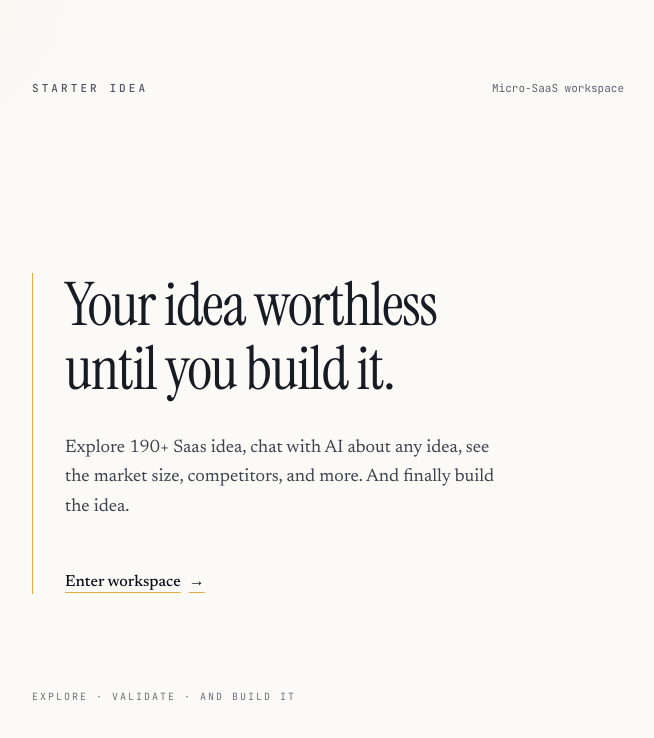
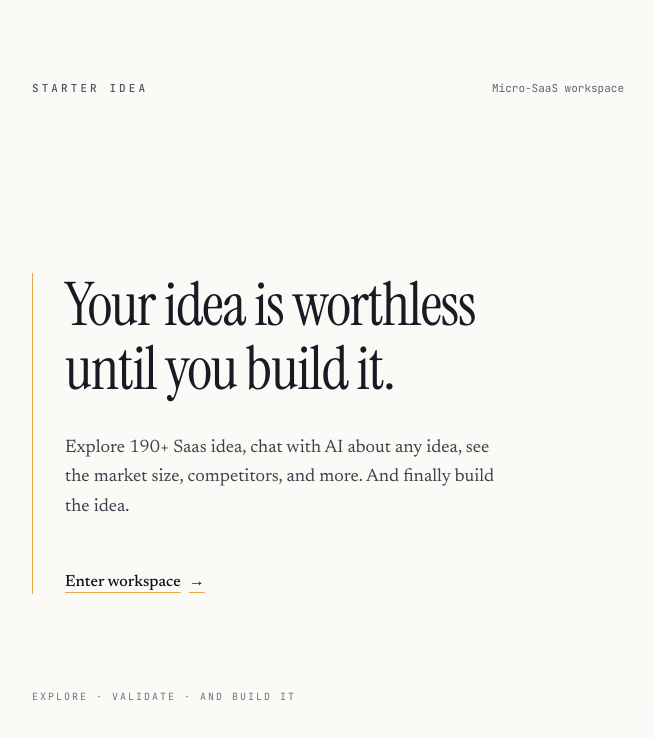
Before and after one commit to lebe24/Starter-Idea, a Next.js app: page / in a window 1280 px wide. Shown: the top 738 px of the page, without its empty margins (312-966 px from the left). Built offline with nearby package versions, Linux system fonts and the light colour scheme.

Commit message:
Fix typo in landing page header text for clarity.

```diff
--- a/app/page.tsx
+++ b/app/page.tsx
@@ -27,7 +27,7 @@ export default function HomePage() {
         <main className="mt-[min(18vh,9rem)] flex flex-1 flex-col md:mt-[min(22vh,11rem)]">
           <div className="border-l border-[oklch(0.78_0.14_75)] pl-6 md:pl-8">
             <h1 className="font-serif max-w-[15ch] text-[clamp(2.25rem,6vw,3.75rem)] font-normal leading-[1.08] tracking-[-0.02em] motion-safe:animate-[landing-enter_0.9s_ease-out_both]">
-              Your idea worthless until you build it.
+              Your idea is worthless until you build it.
             </h1>
             <p className="mt-8 max-w-md text-lg font-normal leading-relaxed text-[oklch(0.38_0.02_265)] motion-safe:animate-[landing-enter_0.9s_ease-out_0.12s_both]">
               Explore 190+ Saas idea, chat with AI about any idea, see the market size, competitors, and more.
```
